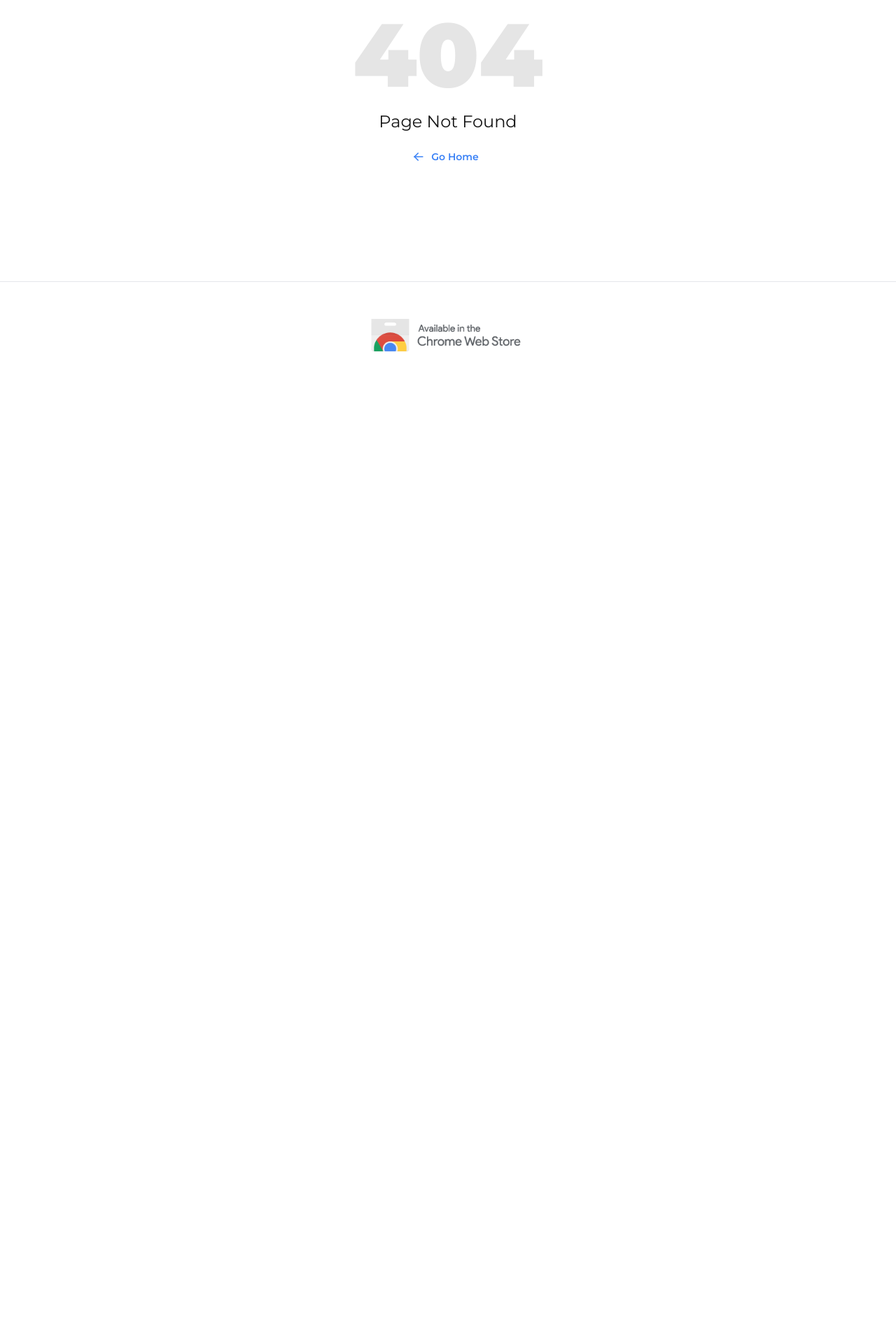
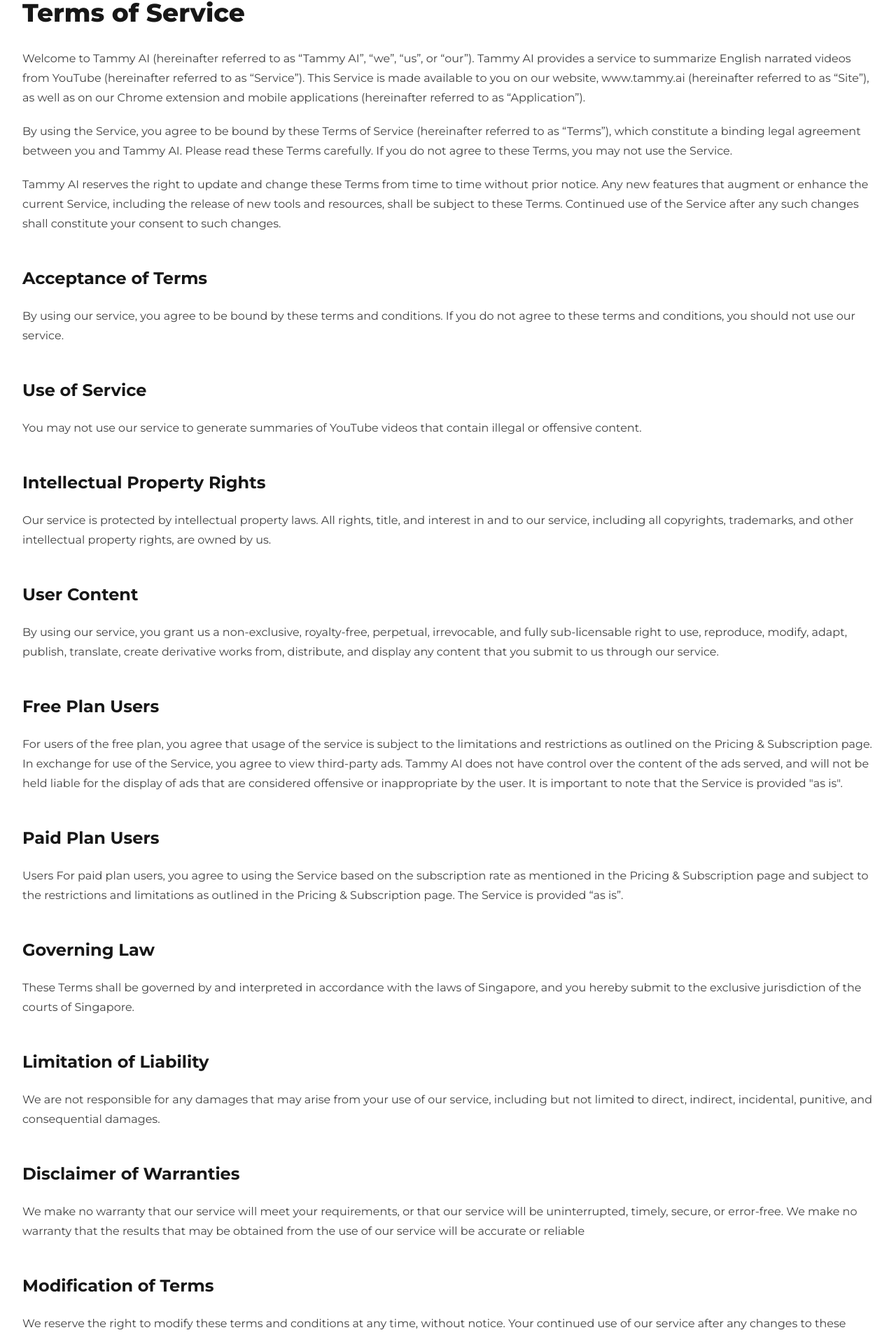
Before and after one commit to zaidakhterr/app-tammy-ai, a Next.js app: page /terms in a window 1280 px wide. Before the commit this address had no page. Shown: the part 98-2009 px from the top of the page at 70% size. Before the commit the page ends 800 px from the top, so only its background shows below. Built offline with nearby package versions, Linux system fonts and the light colour scheme.

Commit message:
terms and conditions page

```diff
--- a/pages/subscription.js
+++ b/pages/subscription.js
@@ -1,18 +1,27 @@
+import Button from "@/components/Button";
 import Container from "@/components/Container";
-import { IconCheck, IconMinus, IconX } from "@tabler/icons-react";
+import useAuth from "@/utils/useAuth";
+import {
+  IconCheck,
+  IconArrowRight,
+  IconCircleCheckFilled,
+  IconCircleXFilled,
+  IconBan,
+} from "@tabler/icons-react";
+import { useRouter } from "next/router";
 
 const data = [
   {
     text: "Unlimited access to our database of saved summaries",
     free: (
       <div className="flex flex-col  gap-1">
-        <IconCheck className="text-green-600" />
+        <IconCircleCheckFilled className="text-green-600" />
         <span className=" text-[9px] md:text-sm"> (With Ads)</span>
       </div>
     ),
     pro: (
       <div className="flex flex-col  gap-1">
-        <IconCheck className="text-green-600" />
+        <IconCircleCheckFilled className="text-green-600" />
         <span className=" whitespace-nowrap text-[9px] md:text-sm">
           {" "}
           (Without Ads)
@@ -100,13 +109,13 @@
 function SubscriptionTableRow({ free, pro, text }) {
   const conditionalIcon = val => {
     if (val === "yes") {
-      return <IconCheck className="text-green-600 " />;
+      return <IconCircleCheckFilled className="text-green-600 " />;
     }
     if (val === "no") {
-      return <IconX className="text-red-600 " />;
+      return <IconCircleXFilled className="text-red-600 " />;
     }
     if (val === "n/a") {
-      return <IconMinus className="text-neutral-500 " />;
+      return <IconBan className="text-neutral-400 dark:text-neutral-500" />;
     }
 
     return val;
@@ -124,12 +133,63 @@
 }
 
 export default function Subscription() {
+  const router = useRouter();
+  const { user } = useAuth();
   return (
     <Container className="h-full">
       <div className=" pricing-grid sticky top-16 grid h-full border-b border-neutral-200 bg-white p-4 text-sm  font-bold  dark:border-neutral-700 dark:bg-neutral-900 md:text-xl ">
-        <div>Feature</div>
-        <div>Free</div>
-        <div>Premium</div>
+        <div> Feature</div>
+        <div className="flex flex-col  ">
+          Free
+          {user === null && (
+            <Button
+              className="!h-auto !w-fit !border !border-blue-600 !bg-transparent  !py-1.5 !text-sm !text-blue-600 !shadow-sm hover:!shadow-md"
+              onClick={() => router.push("/auth/login")}
+            >
+              Get Started
+              <IconArrowRight className="ml-2 h-5 w-5 " />
+            </Button>
+          )}
+          {user !== null && user?.plan !== "Pro" && (
+            <Button className="!h-auto !w-fit !border !border-blue-600 !bg-transparent  !py-1.5 !text-sm !text-blue-600 !shadow-sm hover:!shadow-md">
+              Active
+              <IconCheck className="ml-2 h-5 w-5 " />
+            </Button>
+          )}
+          {user?.plan === "Pro" && user !== null && (
+            <Button
+              className="!h-auto !w-fit !border !border-blue-600 !bg-transparent  !py-1.5 !text-sm !text-blue-600 !shadow-sm hover:!shadow-md"
+              onClick={() => router.push("/auth/login")}
+            >
+              Downgrade
+              <IconArrowRight className="ml-2 h-5 w-5 " />
+            </Button>
+          )}
+        </div>
+        <div className="flex flex-col  ">
+          Premium
+          {user === null && (
+            <Button
+              className="!h-auto !w-fit !py-1.5 !text-sm"
+              onClick={() => router.push("/auth/login")}
+            >
+              Get Started
+              <IconArrowRight className="ml-2 h-5 w-5 " />
+            </Button>
+          )}
+          {user !== null && user?.plan !== "Pro" && (
+            <Button className="!h-auto !w-fit !py-1.5 !text-sm">
+              Upgrade
+              <IconArrowRight className="ml-2 h-5 w-5 " />
+            </Button>
+          )}
+          {user?.plan === "Pro" && user !== null && (
+            <Button className="!h-auto !w-fit !py-1.5 !text-sm">
+              Active
+              <IconCheck className="ml-2 h-5 w-5 " />
+            </Button>
+          )}
+        </div>
       </div>
 
       {data.map(({ free, pro, text }, idx) => {
--- /dev/null
+++ b/pages/terms.js
@@ -0,0 +1,134 @@
+import Container from "@/components/Container";
+
+const Terms = () => {
+  return (
+    <Container className="prose prose-neutral max-w-4xl py-8 dark:prose-invert">
+      <h1>Terms of Service</h1>
+
+      <p>
+        Welcome to Tammy AI (hereinafter referred to as “Tammy AI”, “we”, “us”,
+        or “our”). Tammy AI provides a service to summarize English narrated
+        videos from YouTube (hereinafter referred to as “Service”). This Service
+        is made available to you on our website, www.tammy.ai (hereinafter
+        referred to as “Site”), as well as on our Chrome extension and mobile
+        applications (hereinafter referred to as “Application”).
+      </p>
+      <p>
+        By using the Service, you agree to be bound by these Terms of Service
+        (hereinafter referred to as “Terms”), which constitute a binding legal
+        agreement between you and Tammy AI. Please read these Terms carefully.
+        If you do not agree to these Terms, you may not use the Service.
+      </p>
+
+      <p>
+        Tammy AI reserves the right to update and change these Terms from time
+        to time without prior notice. Any new features that augment or enhance
+        the current Service, including the release of new tools and resources,
+        shall be subject to these Terms. Continued use of the Service after any
+        such changes shall constitute your consent to such changes.
+      </p>
+
+      {/* Acceptance of Terms*/}
+      <h2> Acceptance of Terms</h2>
+      <p>
+        By using our service, you agree to be bound by these terms and
+        conditions. If you do not agree to these terms and conditions, you
+        should not use our service.
+      </p>
+
+      {/* Use of Service */}
+      <h2>Use of Service</h2>
+      <p>
+        You may not use our service to generate summaries of YouTube videos that
+        contain illegal or offensive content.
+      </p>
+
+      {/* Intellectual Property Rights*/}
+      <h2>Intellectual Property Rights</h2>
+      <p>
+        Our service is protected by intellectual property laws. All rights,
+        title, and interest in and to our service, including all copyrights,
+        trademarks, and other intellectual property rights, are owned by us.
+      </p>
+
+      {/*User Content  */}
+      <h2>User Content</h2>
+      <p>
+        By using our service, you grant us a non-exclusive, royalty-free,
+        perpetual, irrevocable, and fully sub-licensable right to use,
+        reproduce, modify, adapt, publish, translate, create derivative works
+        from, distribute, and display any content that you submit to us through
+        our service.
+      </p>
+
+      {/* Free Plan Users*/}
+      <h2>Free Plan Users</h2>
+      <p>
+        For users of the free plan, you agree that usage of the service is
+        subject to the limitations and restrictions as outlined on the Pricing &
+        Subscription page. In exchange for use of the Service, you agree to view
+        third-party ads. Tammy AI does not have control over the content of the
+        ads served, and will not be held liable for the display of ads that are
+        considered offensive or inappropriate by the user. It is important to
+        note that the Service is provided "as is".
+      </p>
+
+      {/* Paid Plan Users */}
+      <h2>Paid Plan Users</h2>
+      <p>
+        Users For paid plan users, you agree to using the Service based on the
+        subscription rate as mentioned in the Pricing & Subscription page and
+        subject to the restrictions and limitations as outlined in the Pricing &
+        Subscription page. The Service is provided “as is”.
+      </p>
+
+      {/* Governing Law */}
+      <h2>Governing Law</h2>
+      <p>
+        These Terms shall be governed by and interpreted in accordance with the
+        laws of Singapore, and you hereby submit to the exclusive jurisdiction
+        of the courts of Singapore.
+      </p>
+
+      {/* Limitation of Liability
+       */}
+      <h2>Limitation of Liability</h2>
+      <p>
+        We are not responsible for any damages that may arise from your use of
+        our service, including but not limited to direct, indirect, incidental,
+        punitive, and consequential damages.
+      </p>
+
+      {/* Disclaimer of Warranties
+       */}
+      <h2>Disclaimer of Warranties</h2>
+      <p>
+        We make no warranty that our service will meet your requirements, or
+        that our service will be uninterrupted, timely, secure, or error-free.
+        We make no warranty that the results that may be obtained from the use
+        of our service will be accurate or reliable
+      </p>
+
+      {/* Modification of Terms
+       */}
+      <h2>Modification of Terms</h2>
+      <p>
+        We reserve the right to modify these terms and conditions at any time,
+        without notice. Your continued use of our service after any changes to
+        these terms and conditions will constitute your acceptance of the
+        modified terms and conditions.
+      </p>
+
+      {/* Contact
+       */}
+      <h2>Contact</h2>
+      <p>
+        If you have any questions or concerns regarding these Terms, please
+        contact us via our contact us page. Tammy AI Pte. Ltd. 2 Venture Drive,
+        #13-24 VIsion Exchange Singapore (608526)
+      </p>
+    </Container>
+  );
+};
+
+export default Terms;
--- a/utils/useAuth.js
+++ b/utils/useAuth.js
@@ -9,7 +9,7 @@
     setUser({
       name: "Zaid Akhter",
       email: "zaid@gmail.com",
-      // plan: "Pro",
+      plan: "Pro",
     });
   };
 
```
